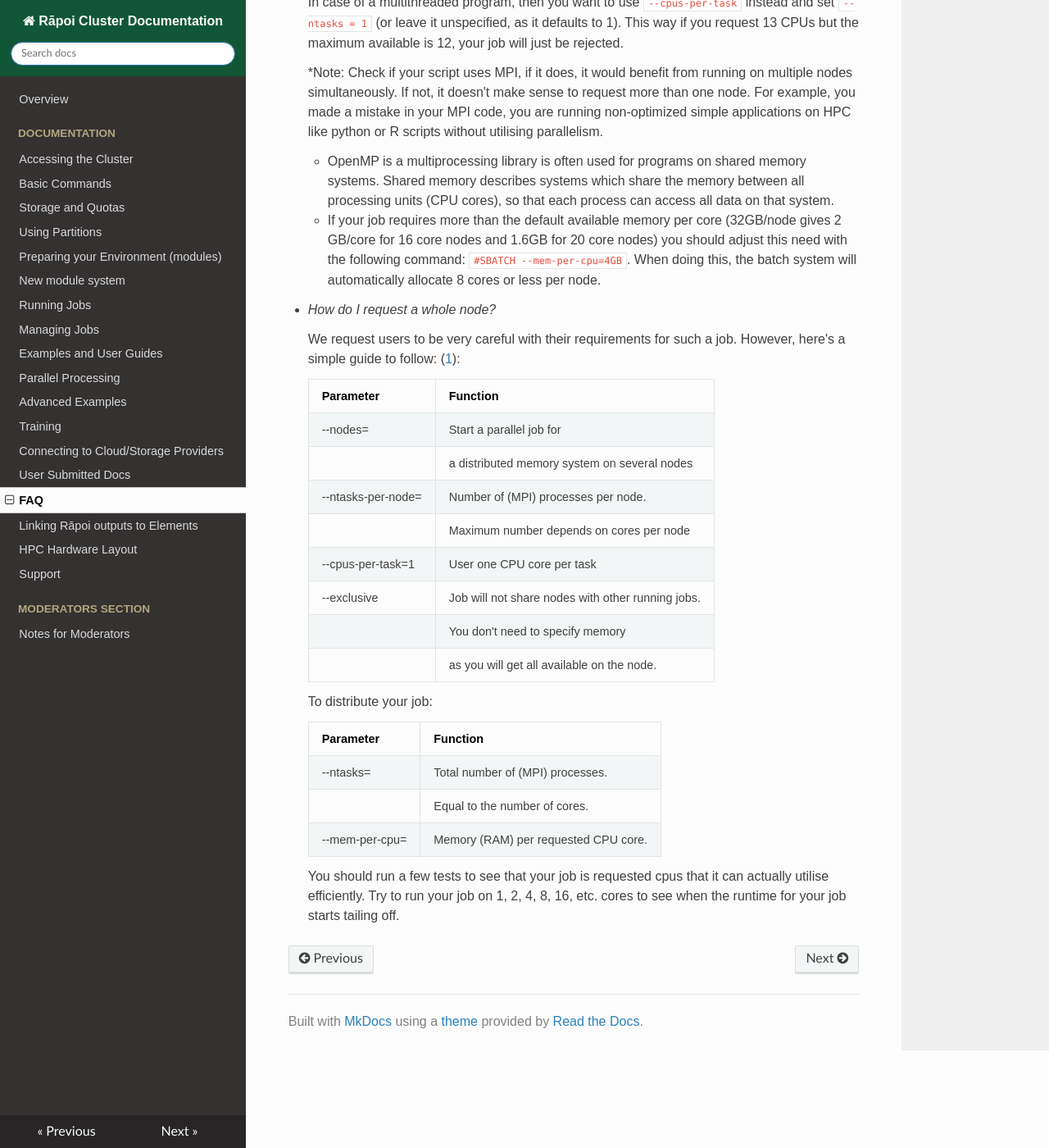
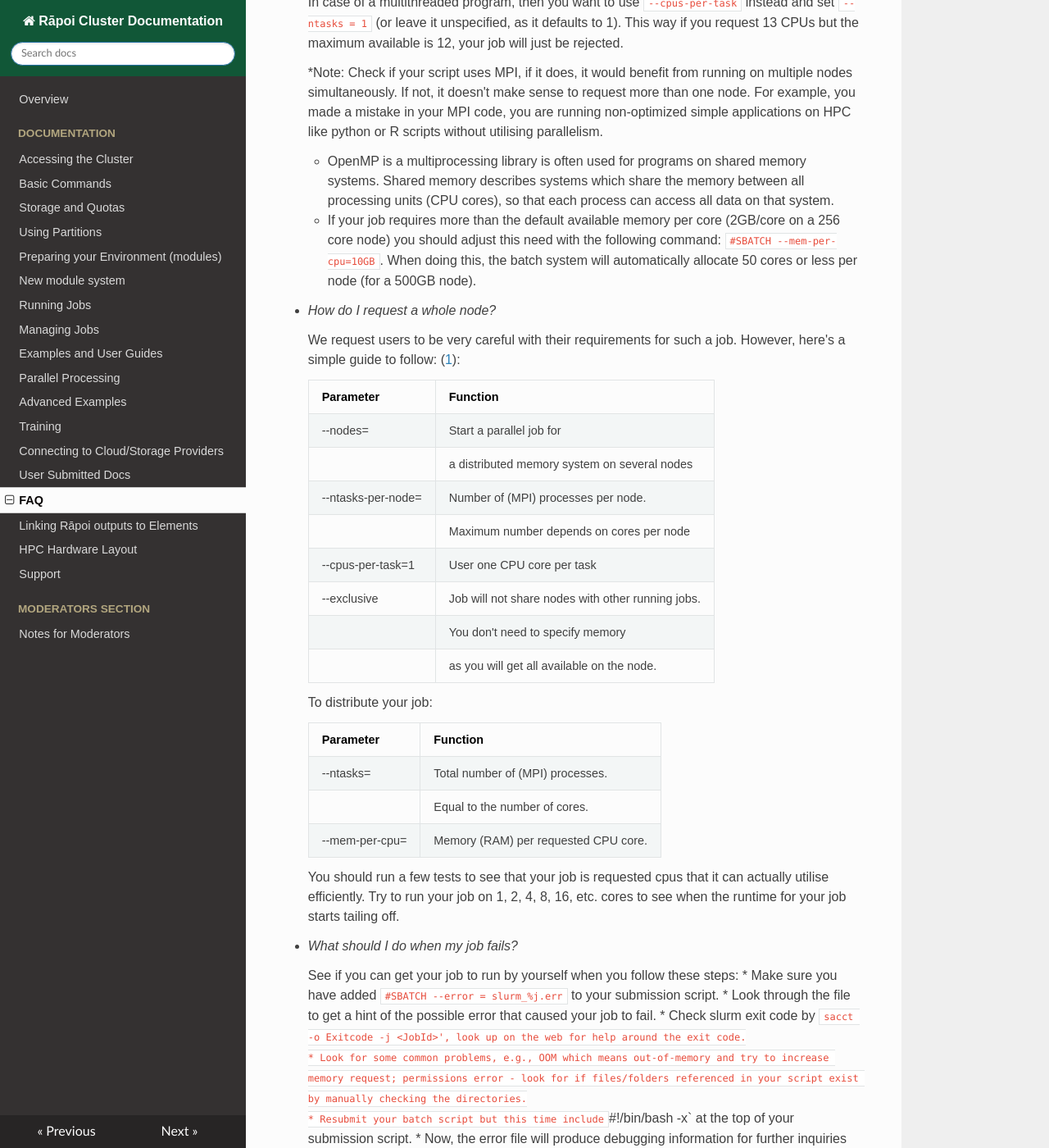
Before and after one commit to vuw-research-computing/raapoi-docs, an MkDocs documentation site: the page built from docs/faq.md, in a window 1280 px wide and 1400 px high, scrolled down 4383 px. Shown: the whole window at 82% size. Built offline with MkDocs 1.6.1, drawn with Linux system fonts in a browser that asks for light colours; nearby versions of some CDN libraries; some web fonts are replaced; some of the changed text lies outside the part shown.

Commit message:
Add Do-It-Yourself Debugging info

```diff
--- a/docs/faq.md
+++ b/docs/faq.md
@@ -142,7 +142,7 @@
 
     - OpenMP is a multiprocessing library is often used for programs on shared memory systems. Shared memory describes systems which share the memory between all processing units (CPU cores), so that each process can access all data on that system.
 
-    - If your job requires more than the default available memory per core (32GB/node gives 2 GB/core for 16 core nodes and 1.6GB for 20 core nodes) you should adjust this need with the following command: `#SBATCH --mem-per-cpu=4GB`. When doing this, the batch system will automatically allocate 8 cores or less per node.
+    - If your job requires more than the default available memory per core (2GB/core on a 256 core node) you should adjust this need with the following command: `#SBATCH --mem-per-cpu=10GB`. When doing this, the batch system will automatically allocate 50 cores or less per node (for a 500GB node).
 
 * *How do I request a whole node?*
 
@@ -169,3 +169,14 @@
     | --mem-per-cpu=<MB> | Memory (RAM) per requested CPU core. |
 
     You should run a few tests to see that your job is requested cpus that it can actually utilise efficiently. Try to run your job on 1, 2, 4, 8, 16, etc. cores to see when the runtime for your job starts tailing off.
+
+* *What should I do when my job fails?*
+
+    See if you can get your job to run by yourself when you follow these steps:
+    * Make sure you have added `#SBATCH --error = slurm_%j.err` to your submission script.
+    * Look through the file to get a hint of the possible error that caused your job to fail.
+    * Check slurm exit code by `sacct -o Exitcode -j <JobId>', look up on the web for help around the exit code.
+    * Look for some common problems, e.g., OOM which means out-of-memory and try to increase memory request; permissions error - look for if files/folders referenced in your script exist by manually checking the directories.
+    * Resubmit your batch script but this time include `#!/bin/bash -x` at the top of your submission script.
+    * Now, the error file will produce debugging information for further inquiries to make into the program's behaviour and identifying where it failed.
+    * If nothing works, send the script file, JobId, error file, and other logs to [raapoi-help slack channel](https://uwrc.slack.com) to ask for help from the admins. They know the system and may have helped another user do something similar.
```
